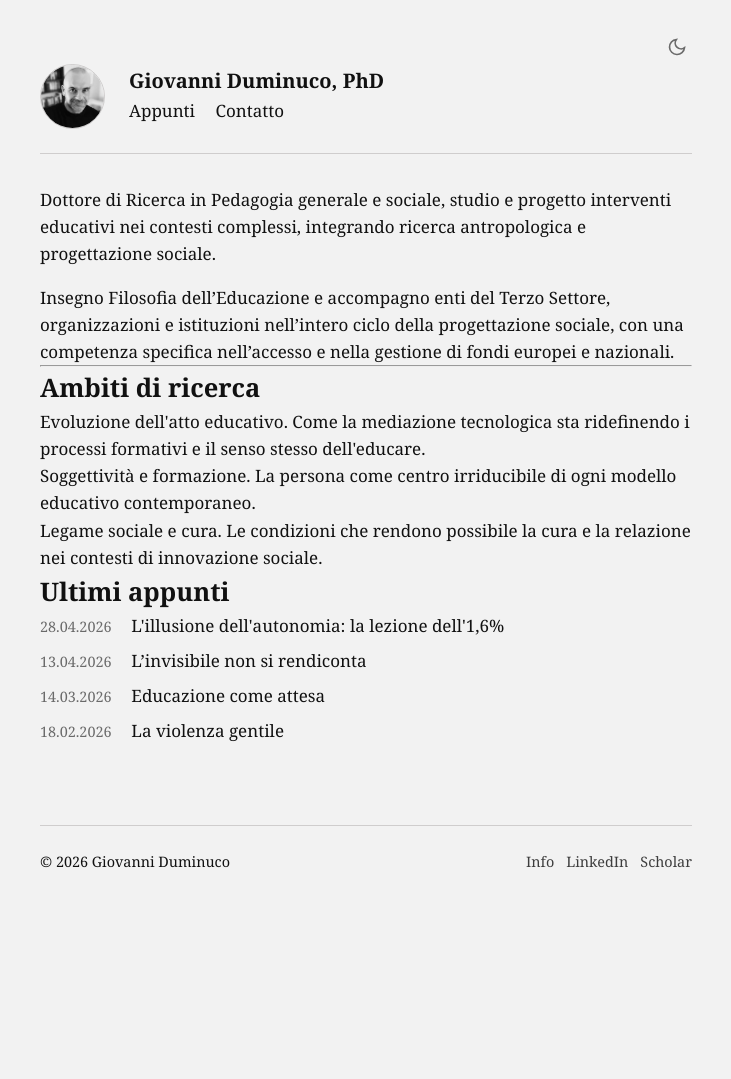
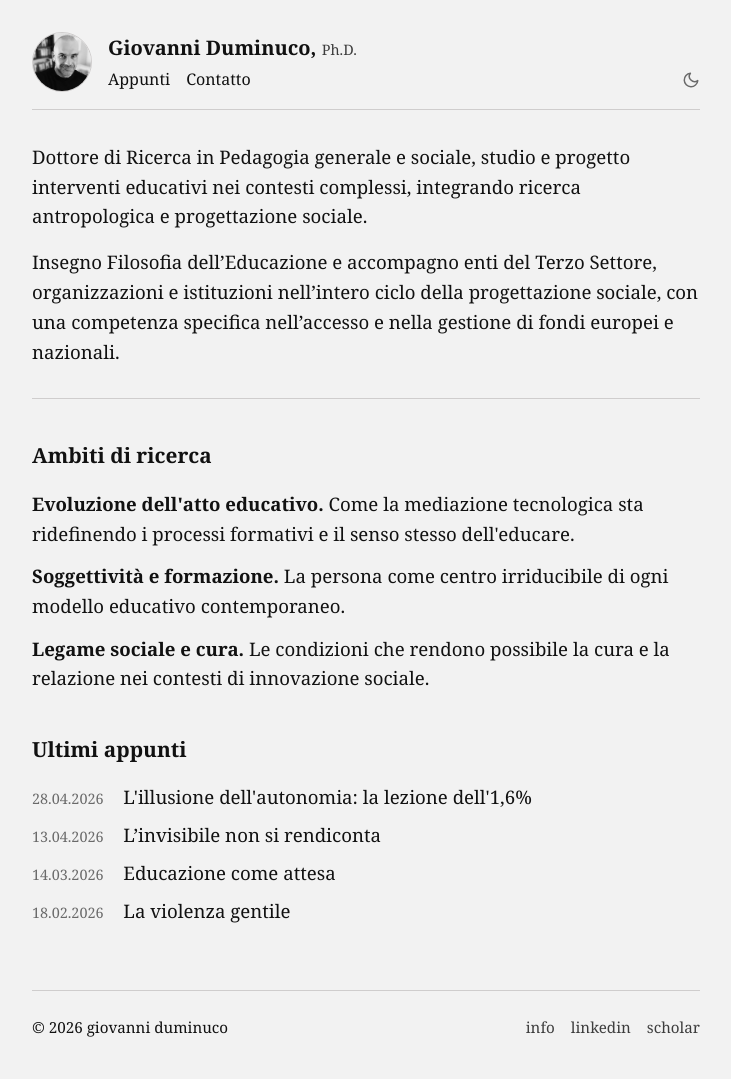
Before and after one commit to dumgio/dumgio.github.io, a Jekyll site: the page built from index.html, in a window 1280 px wide. Shown: the whole page, without its empty margins (274-1005 px from the left). Built offline with Jekyll 4.4.1, drawn with Linux system fonts in a browser that asks for light colours; some web fonts are replaced; before the commit the page ends 937 px from its top, so only the background shows below that.

Commit message:
Update default.html

```diff
--- a/_layouts/default.html
+++ b/_layouts/default.html
@@ -31,6 +31,7 @@
             --bg-color: #f2f2f2;
             --text-color: #111;
             --border-light: #96909061;
+            --spacing: 1rem;
             --max-width: 700px;
         }
 
@@ -46,50 +47,63 @@
         body {
             max-width: var(--max-width);
             margin: 0 auto;
-            padding: 4rem 1.5rem;
+            padding: var(--spacing); /* Come Dave Lee */
             font-family: 'Bespoke Serif', Georgia, serif !important;
-            font-size: 17px;
+            font-size: 1.165rem;
             line-height: 1.6;
             -webkit-font-smoothing: antialiased;
-            position: relative;
         }
 
-        /* Posizionamento Tema Migliorato */
+        header {
+            border-bottom: 1px solid var(--border-light);
+            padding: 1rem 0;
+            display: flex;
+            flex-direction: row;
+            align-items: center;
+            justify-content: flex-start;
+        }
+
+        .profile-photo {
+            width: 60px; height: 60px;
+            border-radius: 50%;
+            object-fit: cover;
+            margin-right: var(--spacing);
+            border: 1px solid var(--border-light);
+        }
+
+        .title-group { flex-grow: 1; }
+
+        .title h1 {
+            font-size: 1.25rem;
+            font-weight: 600;
+            margin: 0;
+            white-space: nowrap;
+        }
+
+        /* Ph.D più piccolo come richiesto */
+        .phd-text { font-size: 0.9rem; font-weight: 400; opacity: 0.8; }
+
+        nav { display: flex; align-items: center; gap: var(--spacing); margin-top: 0.2rem; }
+        nav p { font-size: 1rem; display: flex; gap: var(--spacing); }
+
         #theme-toggle {
-            position: absolute;
-            top: 2rem;
-            right: 1.5rem;
             background: none;
             border: none;
             color: var(--text-color);
             cursor: pointer;
-            padding: 5px;
+            padding: 0;
+            margin-left: auto; /* Lo spinge a destra nel nav */
+            display: flex;
             opacity: 0.6;
-            display: flex;
-            z-index: 10;
         }
 
-        #sun-icon, #moon-icon { display: none; width: 20px; height: 20px; }
+        #sun-icon, #moon-icon { display: none; width: 18px; height: 18px; }
         [data-theme="dark"] #sun-icon { display: block; }
         html:not([data-theme="dark"]) #moon-icon { display: block; }
 
-        header {
-            border-bottom: 1px solid var(--border-light);
-            display: flex;
-            align-items: center;
-            padding-bottom: 1.5rem;
-            margin-bottom: 2rem;
-        }
-
-        .profile-photo {
-            width: 65px; height: 65px;
-            border-radius: 50%;
-            object-fit: cover;
-            margin-right: 1.5rem;
-            border: 1px solid var(--border-light);
-        }
-
-        .title h1 { font-size: 1.25rem; font-weight: 600; margin: 0; line-height: 1.2; }
+        /* SPAZIATURE MAIN (DAVE LEE STYLE) */
+        main { margin: 2rem 0 3rem 0; }
+        main p { margin-bottom: 1.5rem; } /* Margine tra paragrafi */
 
         a { color: inherit; text-decoration: none; }
         a:hover {
@@ -98,59 +112,62 @@
             text-underline-offset: 0.3ex;
         }
 
-        nav { margin-top: 0.2rem; font-size: 17px; }
-        nav a { margin-right: 1rem; }
+        h2 { font-size: 1.3rem; margin: 2.5rem 0 1rem; font-weight: 600; }
 
-        main { margin-bottom: 4rem; }
+        .ambito-item { margin-bottom: 0.8rem; }
+        .ambito-titolo { font-weight: 600; display: inline; }
 
+        hr { border: none; border-top: 1px solid var(--border-light); margin: 2rem 0; }
+
+        /* FOOTER SISTEMATO */
         footer {
-            margin-top: 5rem;
-            padding-top: 1.5rem;
+            margin-top: 4rem;
+            padding: 1.5rem 0;
             border-top: 1px solid var(--border-light);
-            font-size: 0.9rem;
+            font-size: 0.95rem;
+            text-transform: lowercase; /* Dave Lee style */
+        }
+
+        .footer-container {
             display: flex;
             justify-content: space-between;
             align-items: center;
         }
 
-        .footer-nav { display: flex; gap: 12px; }
-        footer a { opacity: 0.8; }
+        .footer-nav { display: flex; gap: var(--spacing); }
+        footer a { opacity: 0.8; text-decoration: none; }
 
-        /* Mobile Adjustments */
-        @media screen and (max-width: 600px) {
-            body { padding: 5rem 1.2rem 2rem; }
-            #theme-toggle { top: 1.5rem; right: 1.2rem; }
-            header { flex-direction: row; }
-            .title h1 { font-size: 1.15rem; max-width: 200px; } /* Evita collisione con icona */
+        /* MOBILE ADJUSTMENTS */
+        @media screen and (max-width: 620px) {
+            body { font-size: 1.125rem !important; }
+            .profile-photo { width: 50px; height: 50px; }
+            .title h1 { font-size: 1.05rem; } /* Phd e nome su una riga */
 
-            footer {
+            .footer-container {
                 flex-direction: column;
-                gap: 1.5rem;
-                text-align: center;
-            }
-            .footer-nav {
-                justify-content: center;
-                flex-wrap: wrap;
+                gap: 1rem;
+                align-items: flex-start;
             }
         }
     </style>
 </head>
-<body>
-
-    <button id="theme-toggle" aria-label="Cambia tema">
-        <svg id="sun-icon" xmlns="http://www.w3.org/2000/svg" viewBox="0 0 24 24" fill="none" stroke="currentColor" stroke-width="2"><circle cx="12" cy="12" r="5"></circle><line x1="12" y1="1" x2="12" y2="3"></line><line x1="12" y1="21" x2="12" y2="23"></line><line x1="4.22" y1="4.22" x2="5.64" y2="5.64"></line><line x1="18.36" y1="18.36" x2="19.78" y2="19.78"></line><line x1="1" y1="12" x2="3" y2="12"></line><line x1="21" y1="12" x2="23" y2="12"></line><line x1="4.22" y1="19.78" x2="5.64" y2="18.36"></line><line x1="18.36" y1="5.64" x2="19.78" y2="4.22"></line></svg>
-        <svg id="moon-icon" xmlns="http://www.w3.org/2000/svg" viewBox="0 0 24 24" fill="none" stroke="currentColor" stroke-width="2"><path d="M21 12.79A9 9 0 1 1 11.21 3 7 7 0 0 0 21 12.79z"></path></svg>
-    </button>
+<body class="home">
 
     <header>
         <img src="/profile.jpg" alt="Giovanni Duminuco" class="profile-photo">
         <div class="title-group">
             <a class="title" href="/">
-                <h1>Giovanni Duminuco, PhD</h1>
+                <h1>Giovanni Duminuco, <span class="phd-text">Ph.D.</span></h1>
             </a>
             <nav>
+                <p>
                     <a href="/blog">Appunti</a>
                     <a href="mailto:giovanni.duminuco@gmail.com">Contatto</a>
+                </p>
+                <button id="theme-toggle" aria-label="Cambia tema">
+                    <svg id="sun-icon" xmlns="http://www.w3.org/2000/svg" viewBox="0 0 24 24" fill="none" stroke="currentColor" stroke-width="2" stroke-linecap="round" stroke-linejoin="round"><circle cx="12" cy="12" r="5"></circle><line x1="12" y1="1" x2="12" y2="3"></line><line x1="12" y1="21" x2="12" y2="23"></line><line x1="4.22" y1="4.22" x2="5.64" y2="5.64"></line><line x1="18.36" y1="18.36" x2="19.78" y2="19.78"></line><line x1="1" y1="12" x2="3" y2="12"></line><line x1="21" y1="12" x2="23" y2="12"></line><line x1="4.22" y1="19.78" x2="5.64" y2="18.36"></line><line x1="18.36" y1="5.64" x2="19.78" y2="4.22"></line></svg>
+                    <svg id="moon-icon" xmlns="http://www.w3.org/2000/svg" viewBox="0 0 24 24" fill="none" stroke="currentColor" stroke-width="2" stroke-linecap="round" stroke-linejoin="round"><path d="M21 12.79A9 9 0 1 1 11.21 3 7 7 0 0 0 21 12.79z"></path></svg>
+                </button>
             </nav>
         </div>
     </header>
@@ -160,11 +177,13 @@
     </main>
 
     <footer>
+        <div class="footer-container">
             <span>&copy; {{ "now" | date: "%Y" }} Giovanni Duminuco</span>
             <div class="footer-nav">
                 <a href="/info">Info</a>
                 <a href="https://www.linkedin.com/in/dumgio/" target="_blank">LinkedIn</a>
                 <a href="https://scholar.google.com/citations?user=lpBSylMAAAAJ&hl=it" target="_blank">Scholar</a>
+            </div>
         </div>
     </footer>
 
```
Lines whose indentation alone changed are shown as unchanged.
